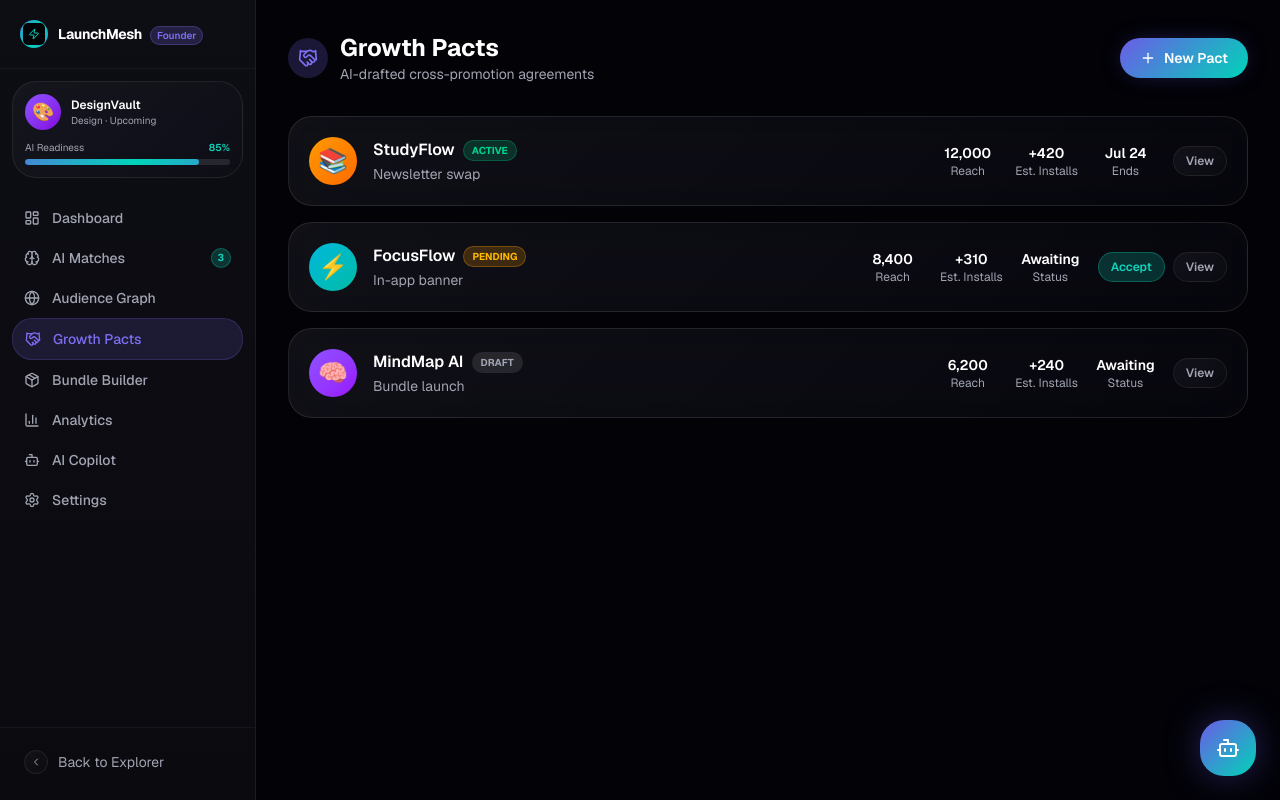
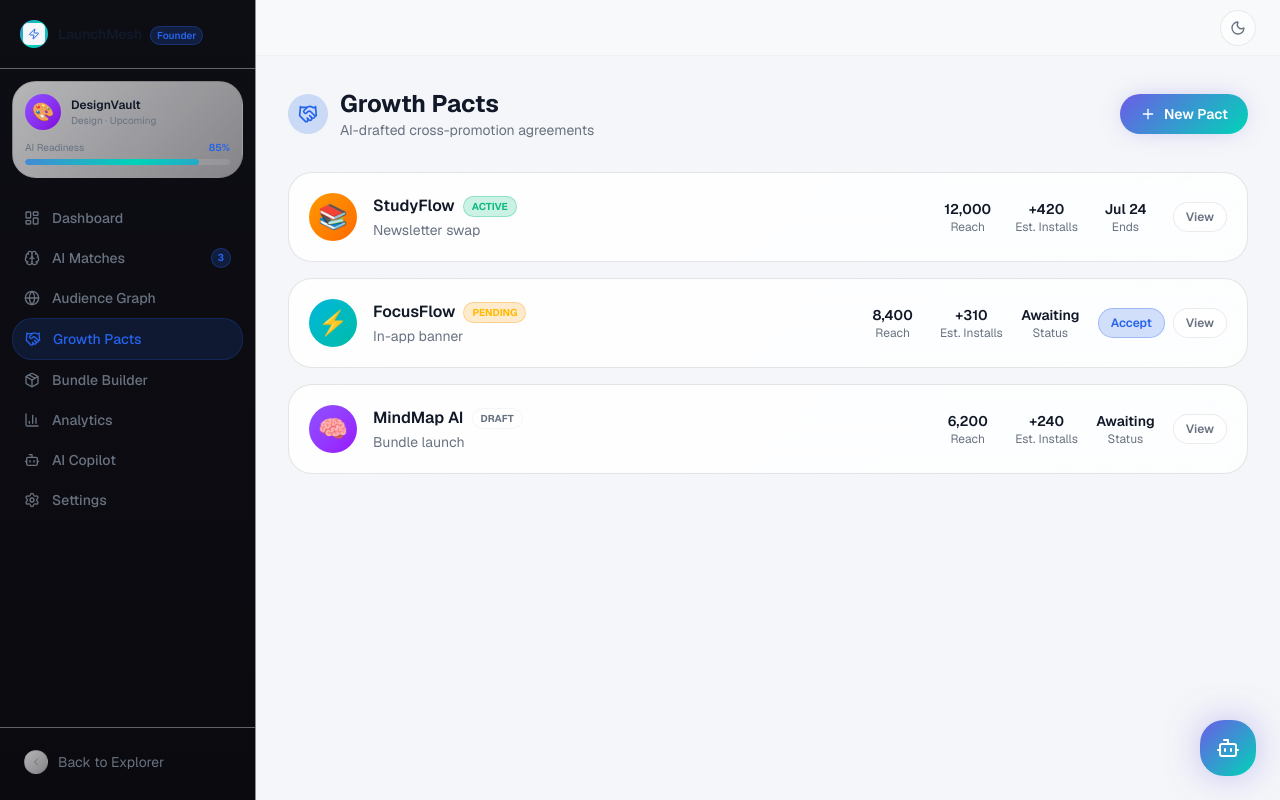
Before and after one commit to HackOnVibeCom/2026-07-viltrumite, a React (Vite) app: page /founder/pacts in a window 1280 px wide. Built offline with nearby package versions, Linux system fonts and the light colour scheme.

Commit message:
feat: add light/dark mode toggle to Founder Workspace

```diff
--- a/src/components/founder/FounderLayout.tsx
+++ b/src/components/founder/FounderLayout.tsx
@@ -4,19 +4,47 @@ import { AICopilot } from "./AICopilot";
 import { Toaster } from "@/components/ui/sonner";
 import { AppProfileProvider } from "@/context/AppProfileContext";
 import { AnalysisProvider } from "@/context/AnalysisContext";
+import { ThemeProvider, useTheme } from "@/context/ThemeContext";
+import { motion } from "framer-motion";
+import { Sun, Moon } from "lucide-react";
+
+function FounderTopBar() {
+  const { theme, toggleTheme } = useTheme();
+  return (
+    <header className="fixed top-0 left-64 right-0 h-14 z-30 flex items-center justify-end px-6 border-b border-border/40"
+      style={{ background: "var(--header-bg, rgba(10,10,15,0.85))", backdropFilter: "blur(20px)" }}>
+      <motion.button whileHover={{ scale: 1.1 }} whileTap={{ scale: 0.95 }}
+        onClick={toggleTheme}
+        className="h-9 w-9 glass rounded-xl grid place-items-center text-muted-foreground hover:text-foreground transition-colors"
+        title={`Switch to ${theme === "light" ? "dark" : "light"} mode`}>
+        {theme === "light" ? <Moon className="h-4 w-4" /> : <Sun className="h-4 w-4" />}
+      </motion.button>
+    </header>
+  );
+}
+
+function FounderLayoutContent() {
+  const { theme } = useTheme();
+  return (
+    <div className={`min-h-screen bg-background text-foreground transition-colors duration-200 ${theme === "light" ? "light-dashboard" : "dark-dashboard"}`}>
+      <FounderSidebar />
+      <FounderTopBar />
+      <main className="ml-64 pt-14 min-h-screen">
+        <Outlet />
+      </main>
+      <AICopilot />
+      <Toaster position="top-right" richColors closeButton />
+    </div>
+  );
+}
 
 export function FounderLayout() {
   return (
     <AppProfileProvider>
       <AnalysisProvider>
-        <div className="min-h-screen bg-background text-foreground">
-          <FounderSidebar />
-          <main className="ml-64 min-h-screen">
-            <Outlet />
-          </main>
-          <AICopilot />
-          <Toaster position="top-right" richColors closeButton />
-        </div>
+        <ThemeProvider>
+          <FounderLayoutContent />
+        </ThemeProvider>
       </AnalysisProvider>
     </AppProfileProvider>
   );
```
